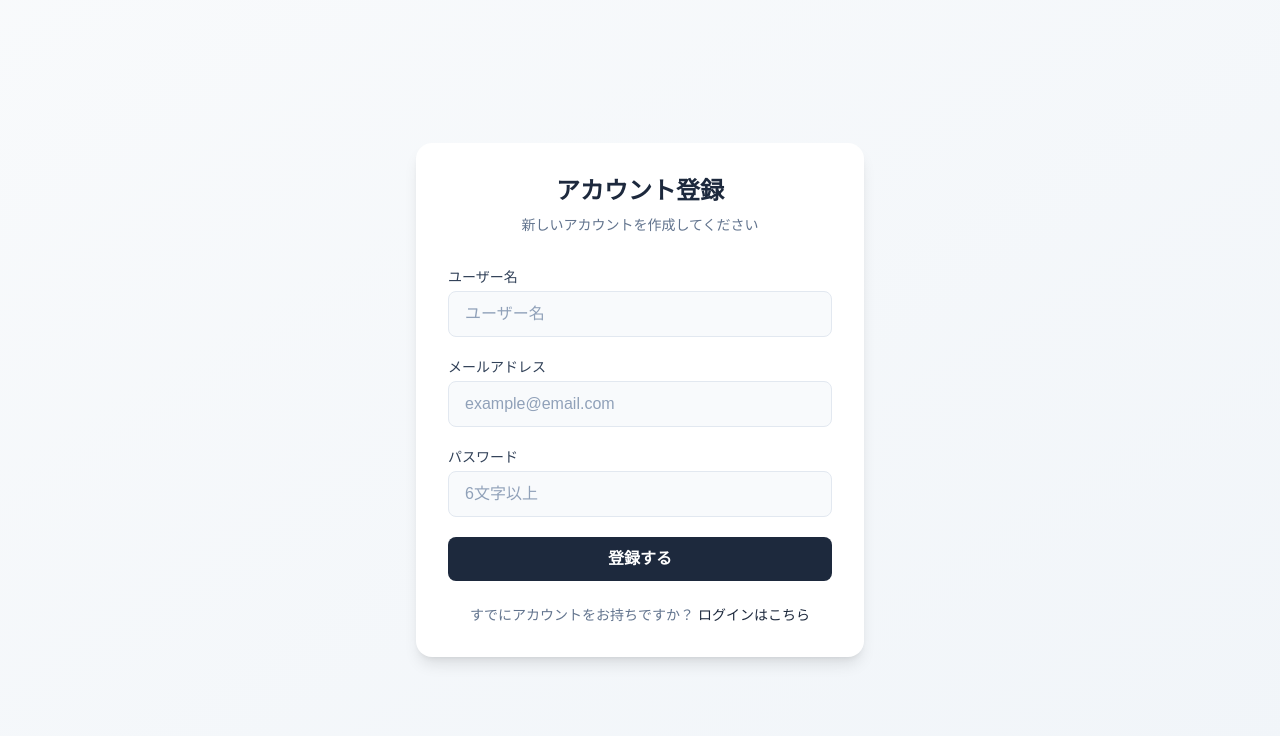
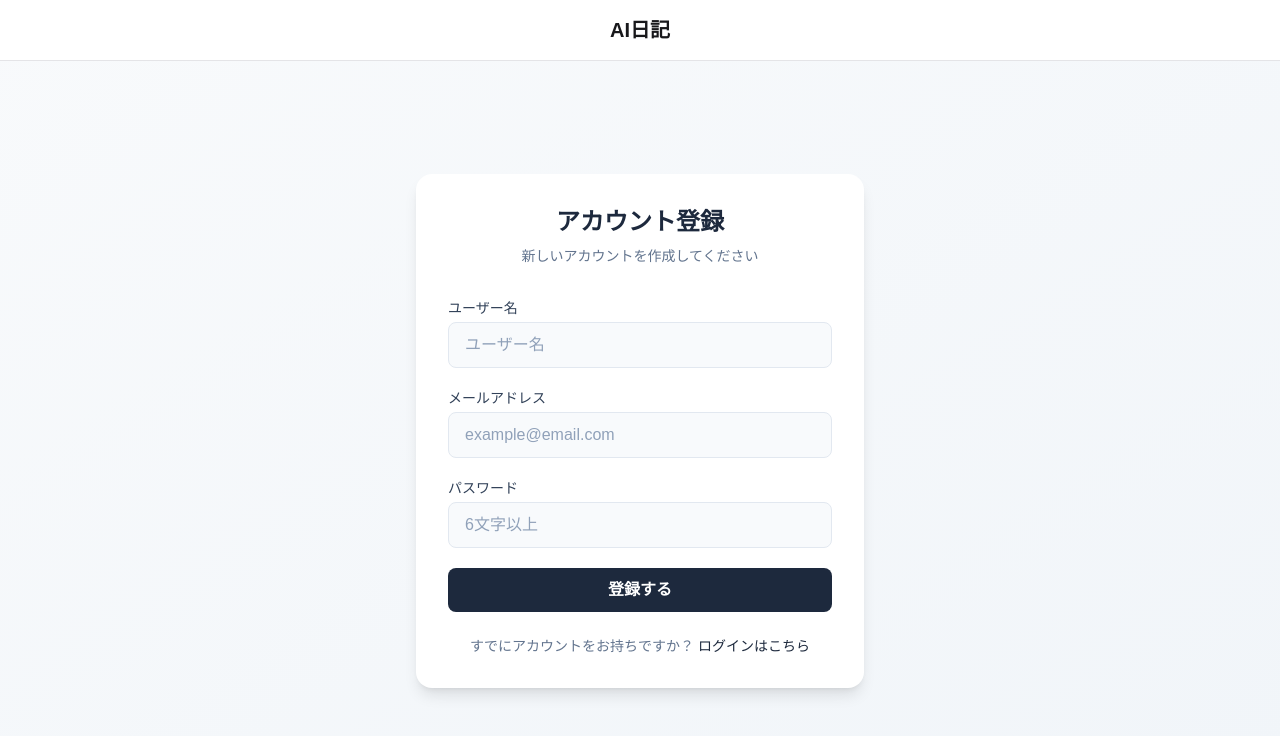
Before and after one commit to sodomun/ai-diary, a Next.js app: page /signup in a window 1280 px wide. Shown: the top 736 px of the page. Built offline with nearby package versions, Linux system fonts and the light colour scheme.

Commit message:
ログイン/サインアップヘッダー追加

```diff
--- /dev/null
+++ b/app/components/AuthHeader.tsx
@@ -0,0 +1,9 @@
+export default function AuthHeader() {
+  return (
+    <header className="w-full bg-white dark:bg-zinc-900 border-b border-zinc-200 dark:border-zinc-700">
+      <div className="max-w-3xl mx-auto px-4 py-4 text-center">
+        <h1 className="text-xl font-bold text-zinc-900 dark:text-zinc-50">AI日記</h1>
+      </div>
+    </header>
+  );
+}
--- a/app/login/page.tsx
+++ b/app/login/page.tsx
@@ -3,6 +3,7 @@
 import { login } from '@/actions/auth';
 import Link from 'next/link';
 import { useState } from 'react';
+import AuthHeader from '../components/AuthHeader';
 
 export default function LoginPage() {
   const [error, setError] = useState<string | null>(null);
@@ -16,7 +17,9 @@ export default function LoginPage() {
   };
 
   return (
-    <div className='min-h-screen bg-gradient-to-br from-slate-50 to-slate-100 flex items-center justify-center px-4'>
+    <div className='min-h-screen bg-gradient-to-br from-slate-50 to-slate-100 flex flex-col'>
+      <AuthHeader />
+      <div className='flex-1 flex items-center justify-center px-4'>
       <div className='w-full max-w-md bg-white rounded-2xl shadow-lg p-8'>
         <h2 className='text-2xl font-bold text-center text-slate-800 mb-2'>
           ログイン
@@ -70,6 +73,7 @@ export default function LoginPage() {
           </Link>
         </p>
       </div>
+      </div>
     </div>
   );
 }
--- a/app/signup/page.tsx
+++ b/app/signup/page.tsx
@@ -3,6 +3,7 @@
 import { signup } from '@/actions/auth';
 import Link from 'next/link';
 import { useState } from 'react';
+import AuthHeader from '../components/AuthHeader';
 
 export default function SignupPage() {
   const [error, setError] = useState<string | null>(null);
@@ -16,7 +17,9 @@ export default function SignupPage() {
   };
 
   return (
-    <div className='min-h-screen bg-gradient-to-br from-slate-50 to-slate-100 flex items-center justify-center px-4'>
+    <div className='min-h-screen bg-gradient-to-br from-slate-50 to-slate-100 flex flex-col'>
+      <AuthHeader />
+      <div className='flex-1 flex items-center justify-center px-4'>
       <div className='w-full max-w-md bg-white rounded-2xl shadow-lg p-8'>
         <h2 className='text-2xl font-bold text-center text-slate-800 mb-2'>
           アカウント登録
@@ -83,6 +86,7 @@ export default function SignupPage() {
           </Link>
         </p>
       </div>
+      </div>
     </div>
   );
 }
```
